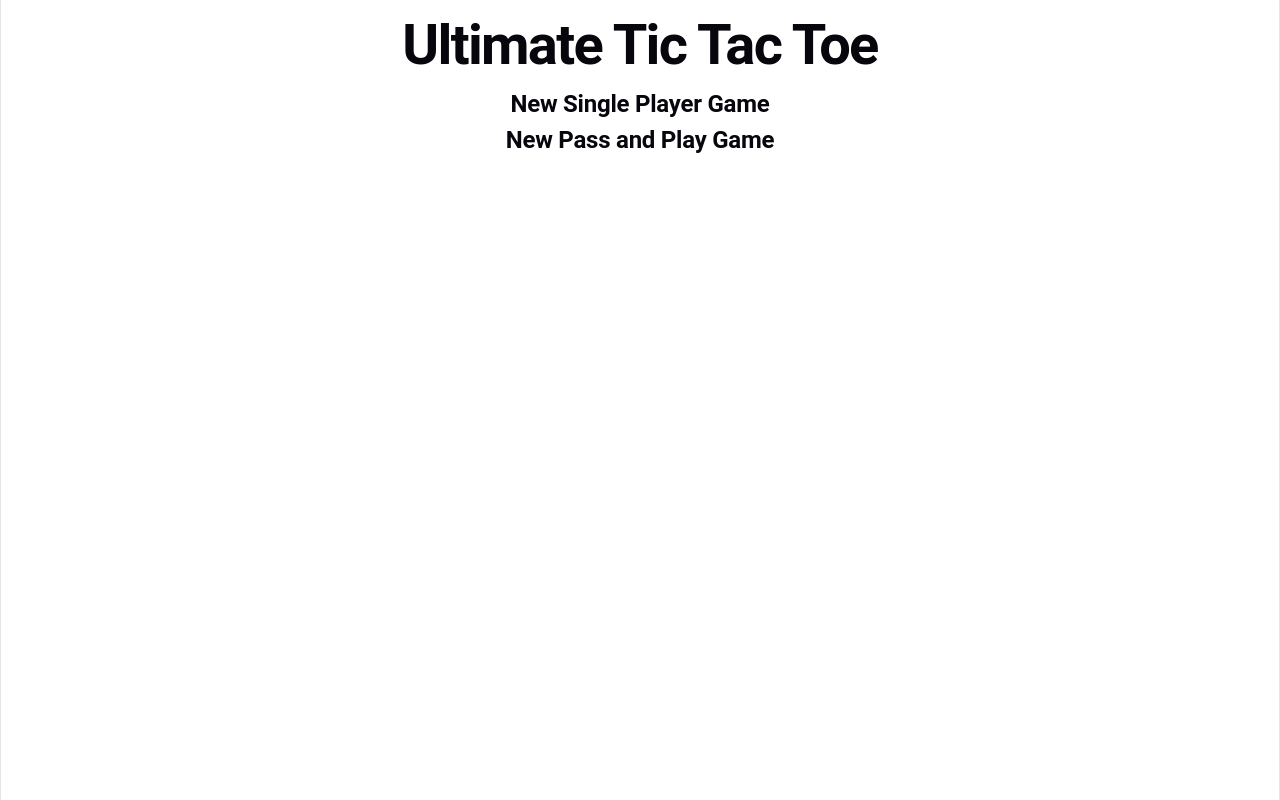
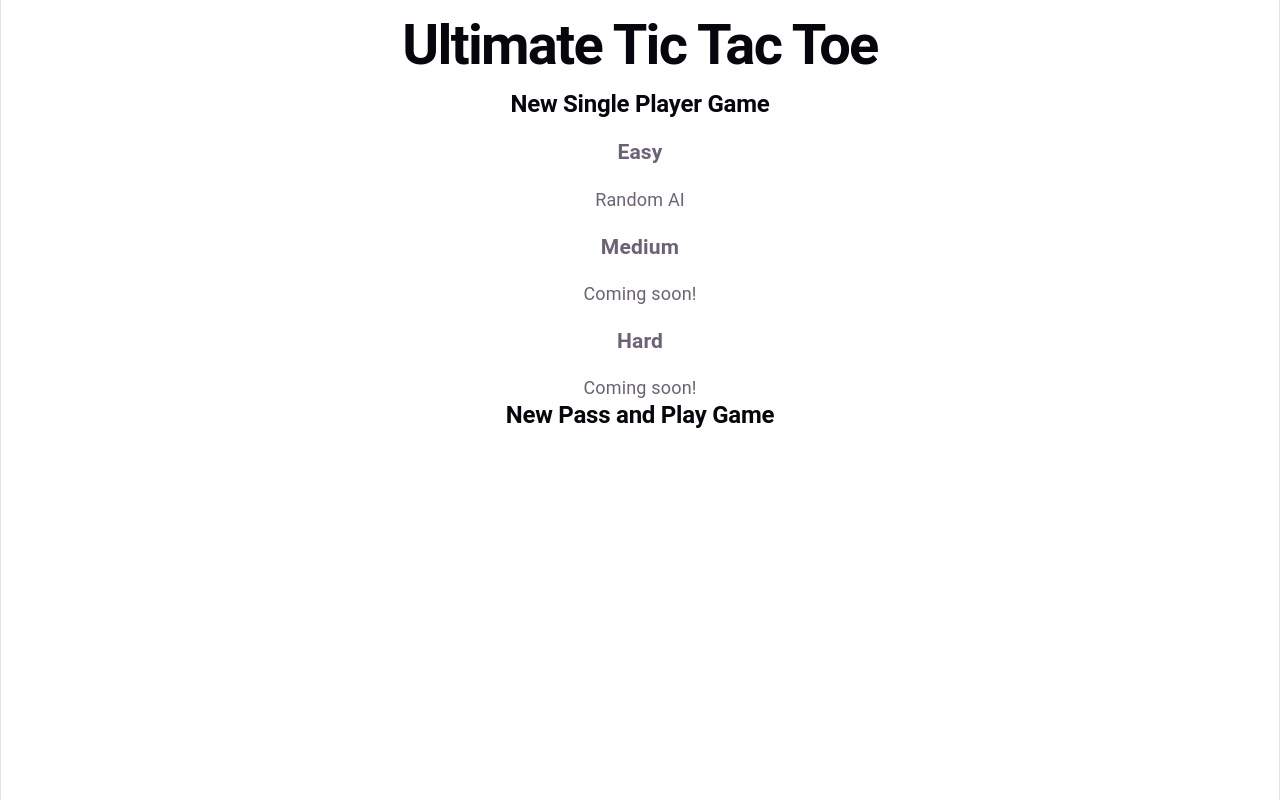
Before and after one commit to PaulHazelton/ReactTicTacToe, a React (Vite) app: page / in a window 1280 px wide. Built offline with nearby package versions, Linux system fonts and the light colour scheme.

Commit message:
Moved app css to game

```diff
--- a/src/App.tsx
+++ b/src/App.tsx
@@ -1,5 +1,4 @@
 import { BrowserRouter, Route, Routes } from "react-router-dom";
-import "./App.css";
 import Game from "./pages/game/Game";
 import Home from "./pages/home/Home";
 
--- a/src/pages/game/Game.tsx
+++ b/src/pages/game/Game.tsx
@@ -1,3 +1,4 @@
+import "./Game.css";
 import React from "react";
 import Board from "./Board";
 import { createBoard, type BoardState, type CellValue, type GameState } from "../../types/GameTypes";
--- a/src/pages/home/Home.tsx
+++ b/src/pages/home/Home.tsx
@@ -4,6 +4,18 @@ export default function Home() {
 			<h1>Ultimate Tic Tac Toe</h1>
 			<div>
 				<h2>New Single Player Game</h2>
+				<div>
+					<h3>Easy</h3>
+					<p>Random AI</p>
+				</div>
+				<div>
+					<h3>Medium</h3>
+					<p>Coming soon!</p>
+				</div>
+				<div>
+					<h3>Hard</h3>
+					<p>Coming soon!</p>
+				</div>
 			</div>
 			<div>
 				<h2>New Pass and Play Game</h2>
```
Also changed, not shown: src/pages/game/Game.css (renamed from src/App.css).
